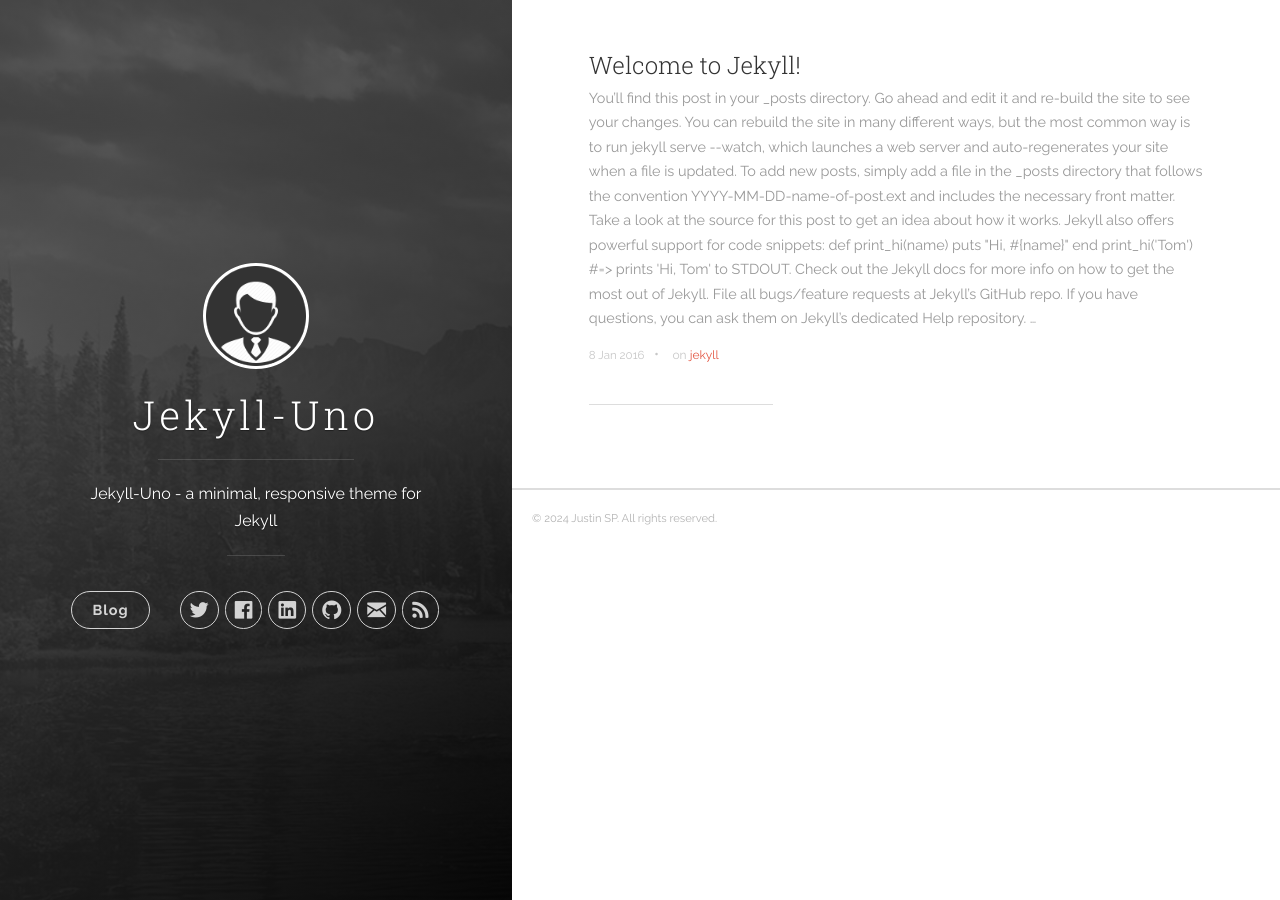
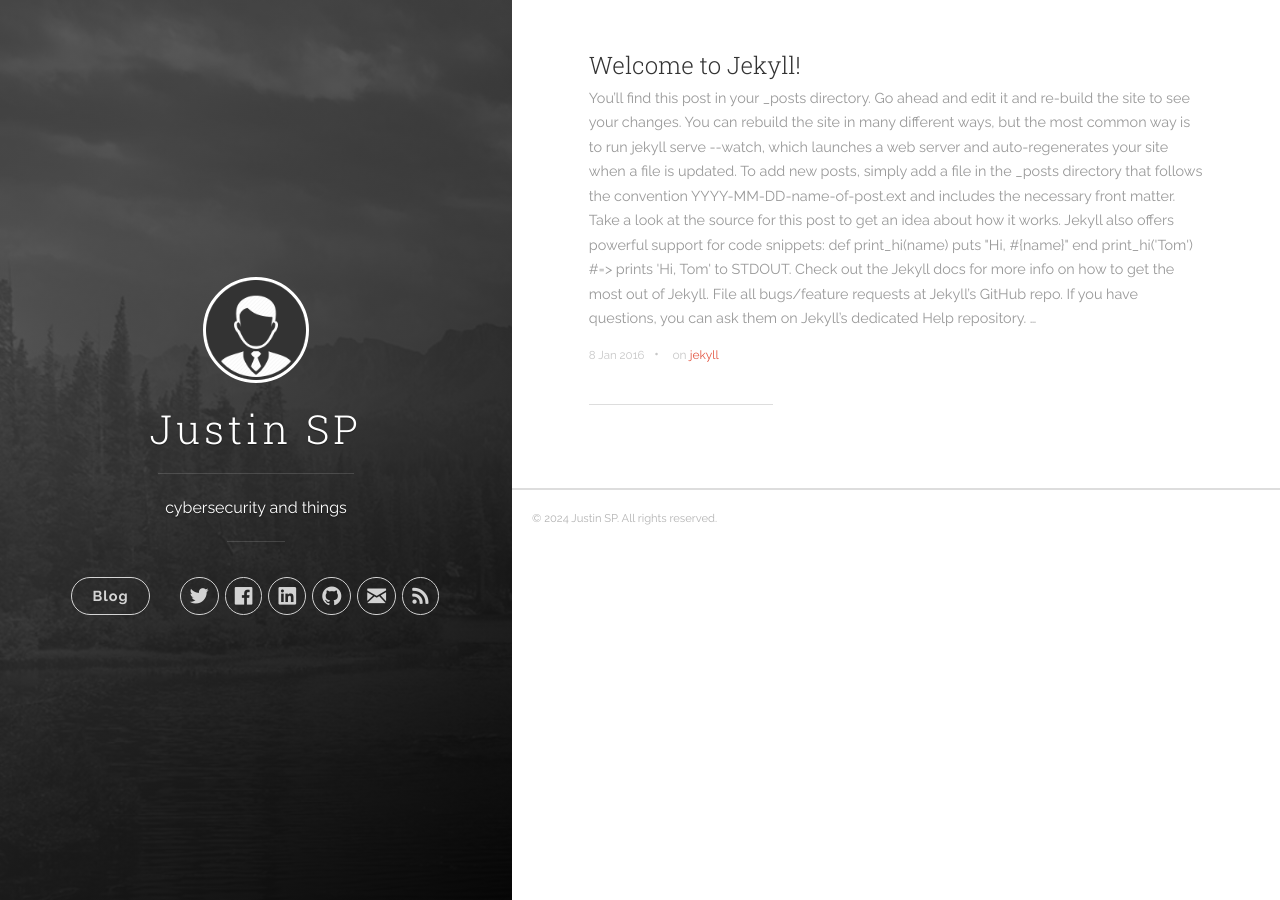
Before and after one commit to chxuru/chxuru.github.io, a Jekyll site: the page built from index.html, in a window 1280 px wide. Built offline with Jekyll 4.4.1, drawn with Linux system fonts in a browser that asks for light colours; the list of posts is cut into pages by our own code.

Commit message:
Update _config.yml

```diff
--- a/_config.yml
+++ b/_config.yml
@@ -1,6 +1,6 @@
 # Site settings
-title: Jekyll-Uno
-description: 'Jekyll-Uno - a minimal, responsive theme for Jekyll'
+title: Justin SP
+description: 'cybersecurity and things'
 url: 'http://chxuru.com'
 baseurl: ''
 # google_analytics: 'UA-XXXXXX-X'
```
